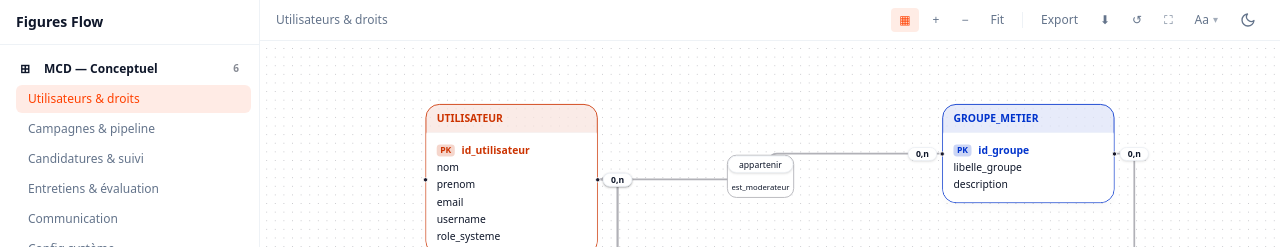
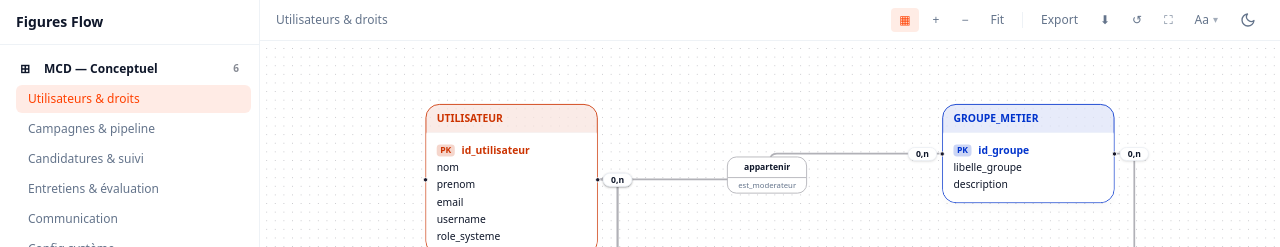
Before and after one commit to doucie/synelia_quizapp, a React (Vite) app in the folder z_mémoire/figures_flow/: page / in a window 1280 px wide. Shown: the top 247 px of the page. Built offline with nearby package versions, Linux system fonts and the light colour scheme; a web font is replaced by a local one.

Commit message:
feat(edge): new association attributes design - all inside pill
- Label and attributes in single pill container with overflow hidden
- Separator line between label and attributes
- Label: font-semibold, no border/bg (pill provides it)
- Attributes: text-[9px], text-muted-foreground, smaller

```diff
--- a/z_mémoire/figures_flow/src/components/Edges/RelationshipEdge.tsx
+++ b/z_mémoire/figures_flow/src/components/Edges/RelationshipEdge.tsx
@@ -254,23 +254,27 @@ export default function RelationshipEdge({
               position: 'absolute',
               left: labelX - 50,
               top: labelY - 14,
-              display: 'flex',
+            }}
+          >
+            <div
+              style={{
+                display: 'inline-flex',
                 flexDirection: 'column',
                 alignItems: 'center',
                 border: '1px solid var(--xy-edge-stroke-default)',
                 borderRadius: 11,
-              padding: 0,
                 background: 'var(--color-background)',
+                overflow: 'hidden',
               }}
             >
-            <span className="inline-flex items-center justify-center rounded-full border border-border bg-background px-3 py-1 text-[10px] leading-none text-foreground shadow-sm" style={{ width: '100%' }}>
+              <span className="inline-flex items-center justify-center px-3 py-1 text-[10px] font-semibold text-foreground">
                 {data.label}
               </span>
-            <div style={{ padding: '2px' }}>
+              <div style={{ width: '100%', borderTop: '1px solid var(--xy-edge-stroke-default)' }} />
               {data.attributes!.map((attr) => (
                 <span
                   key={attr}
-                  className="text-[9px] text-foreground"
+                  className="px-3 py-0.5 text-[9px] text-muted-foreground"
                 >
                   {attr}
                 </span>
```
Lines whose indentation alone changed are shown as unchanged.
